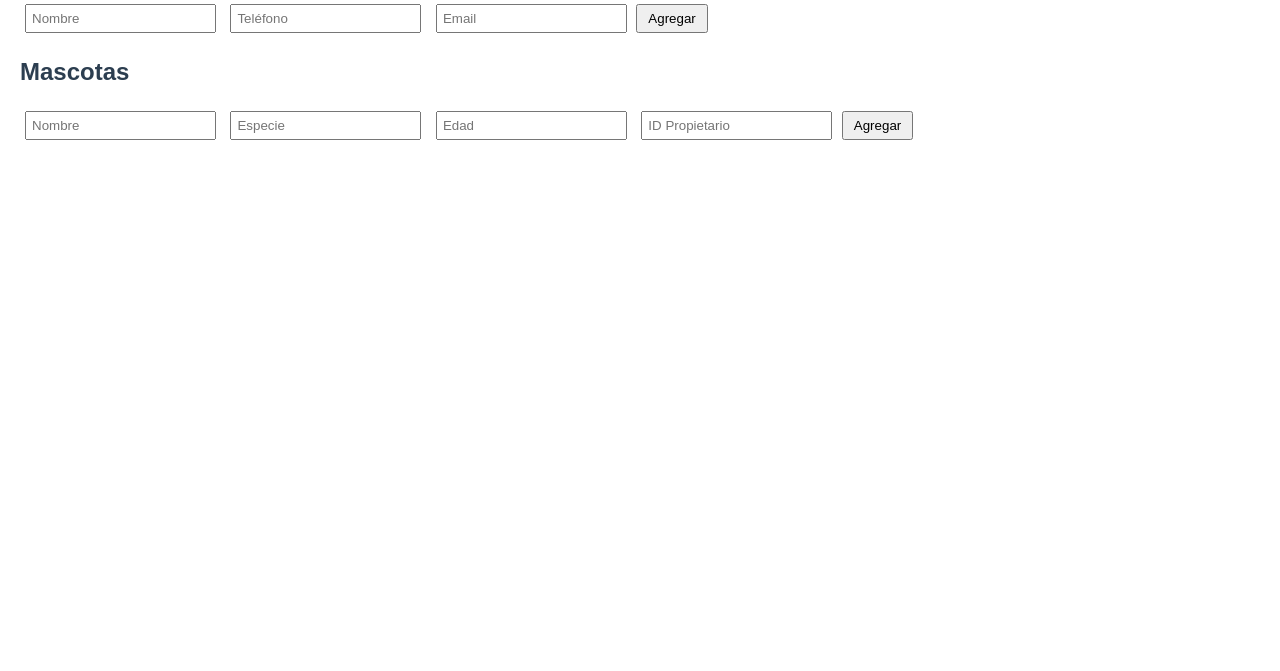
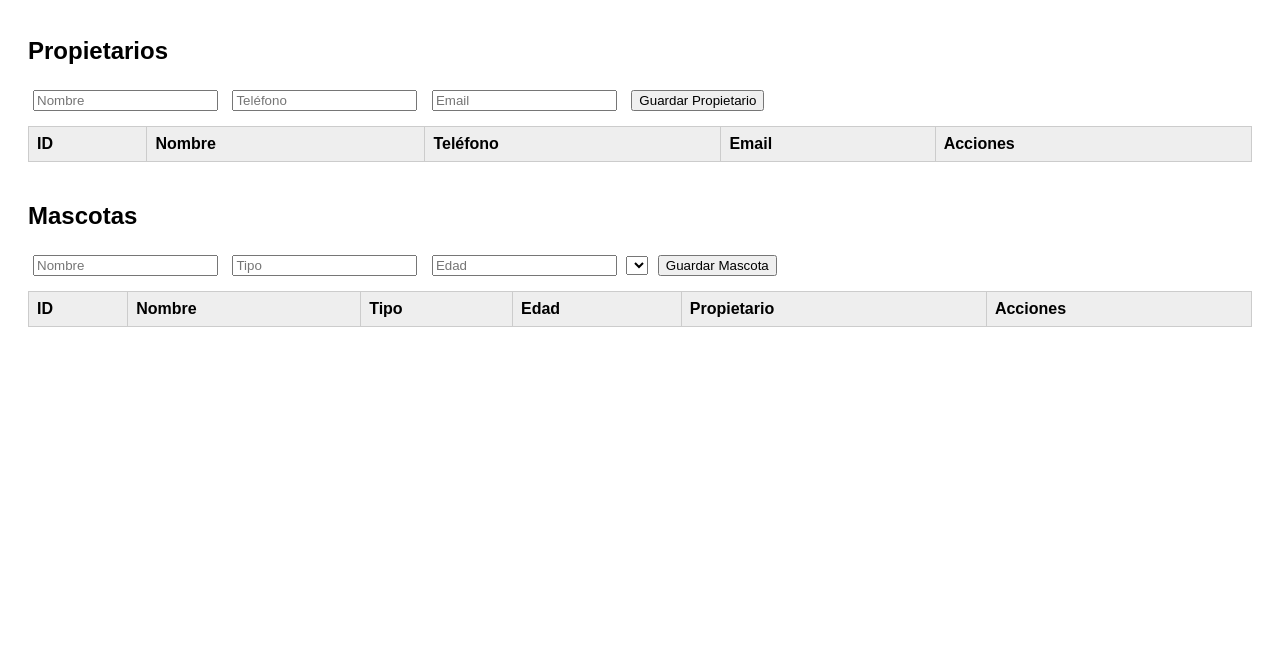
Before and after one commit to santy87cm/VeterinariaJ, a plain HTML site: page frontend/index.html in a window 1280 px wide. Shown: the part 129-800 px from the top of the page. Drawn offline with Linux system fonts and the light colour scheme; no server answers.

Commit message:
Agrega descripción en el frontend

```diff
--- a/frontend/index.html
+++ b/frontend/index.html
@@ -1,31 +1,55 @@
 <!DOCTYPE html>
 <html lang="es">
 <head>
-<meta charset="UTF-8">
-<title>VeterinariaJ</title>
-<link rel="stylesheet" href="style.css">
+    <meta charset="UTF-8">
+    <meta name="viewport" content="width=device-width, initial-scale=1.0">
+    <title>VeterinariaJ</title>
+    <style>
+        body { font-family: Arial, sans-serif; padding: 20px; }
+        h2 { margin-top: 40px; }
+        table { width: 100%; border-collapse: collapse; margin-top: 10px; }
+        th, td { border: 1px solid #ccc; padding: 8px; text-align: left; }
+        th { background-color: #eee; }
+        input { margin: 5px; }
+        button { margin: 5px; }
+    </style>
 </head>
 <body>
+
 <h1>VeterinariaJ</h1>
+<p>Sistema de gestión para clínica veterinaria</p>
+
 
 <h2>Propietarios</h2>
-<form id="formPropietario">
-  <input type="text" id="nombrePropietario" placeholder="Nombre" required>
-  <input type="text" id="telefonoPropietario" placeholder="Teléfono">
-  <input type="email" id="emailPropietario" placeholder="Email" required>
-  <button type="submit">Agregar</button>
+<form id="propietario-form">
+    <input type="hidden" id="propietario-id">
+    <input type="text" id="propietario-nombre" placeholder="Nombre" required>
+    <input type="text" id="propietario-telefono" placeholder="Teléfono">
+    <input type="email" id="propietario-email" placeholder="Email" required>
+    <button type="submit">Guardar Propietario</button>
 </form>
-<ul id="listaPropietarios"></ul>
+<table id="propietarios-table">
+    <thead>
+        <tr><th>ID</th><th>Nombre</th><th>Teléfono</th><th>Email</th><th>Acciones</th></tr>
+    </thead>
+    <tbody></tbody>
+</table>
 
 <h2>Mascotas</h2>
-<form id="formMascota">
-  <input type="text" id="nombreMascota" placeholder="Nombre" required>
-  <input type="text" id="especieMascota" placeholder="Especie">
-  <input type="number" id="edadMascota" placeholder="Edad">
-  <input type="number" id="propietarioIdMascota" placeholder="ID Propietario" required>
-  <button type="submit">Agregar</button>
+<form id="mascota-form">
+    <input type="hidden" id="mascota-id">
+    <input type="text" id="mascota-nombre" placeholder="Nombre" required>
+    <input type="text" id="mascota-tipo" placeholder="Tipo" required>
+    <input type="number" id="mascota-edad" placeholder="Edad" min="0">
+    <select id="mascota-propietario"></select>
+    <button type="submit">Guardar Mascota</button>
 </form>
-<ul id="listaMascotas"></ul>
+<table id="mascotas-table">
+    <thead>
+        <tr><th>ID</th><th>Nombre</th><th>Tipo</th><th>Edad</th><th>Propietario</th><th>Acciones</th></tr>
+    </thead>
+    <tbody></tbody>
+</table>
 
 <script src="app.js"></script>
 </body>
```
